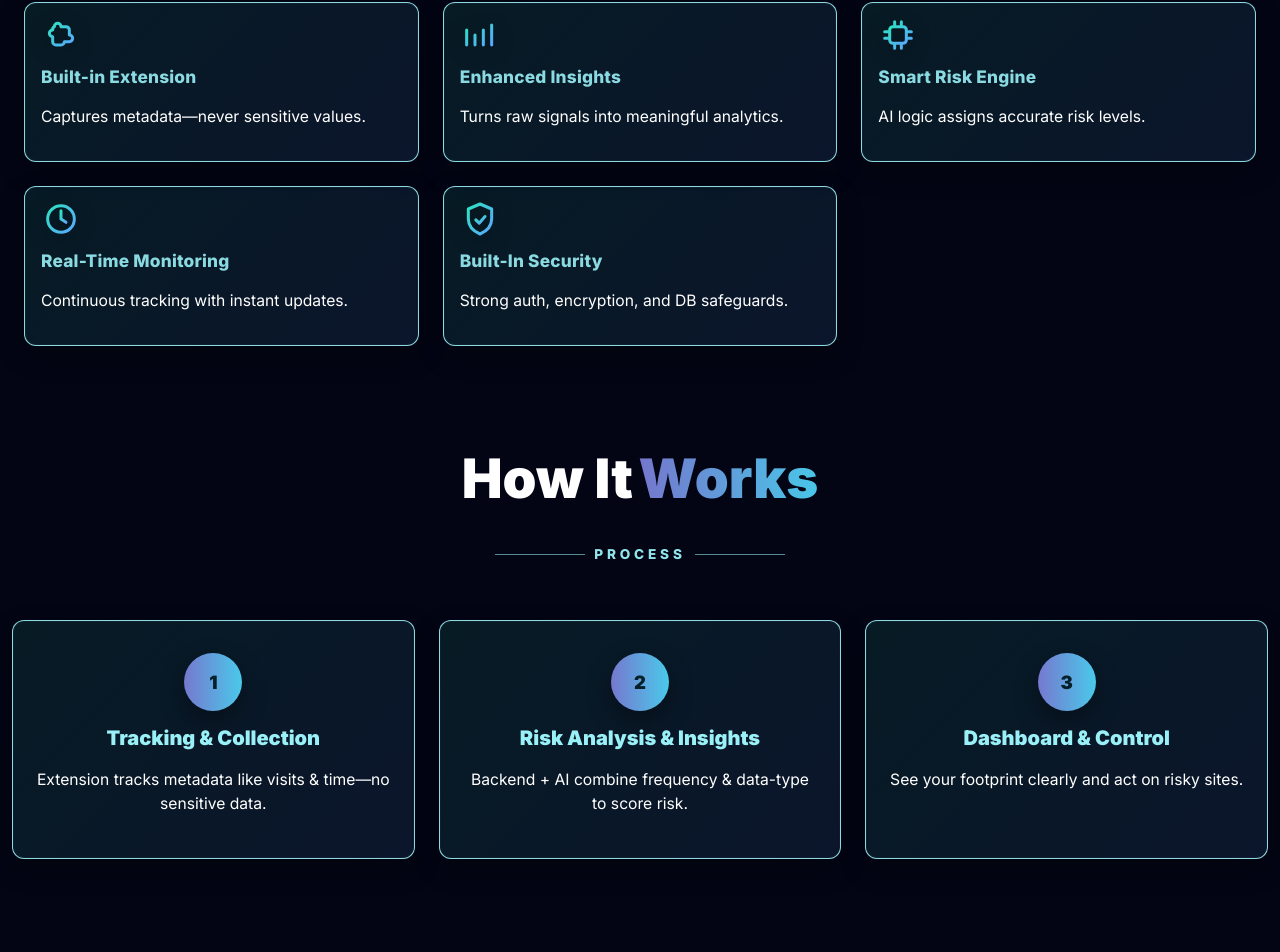
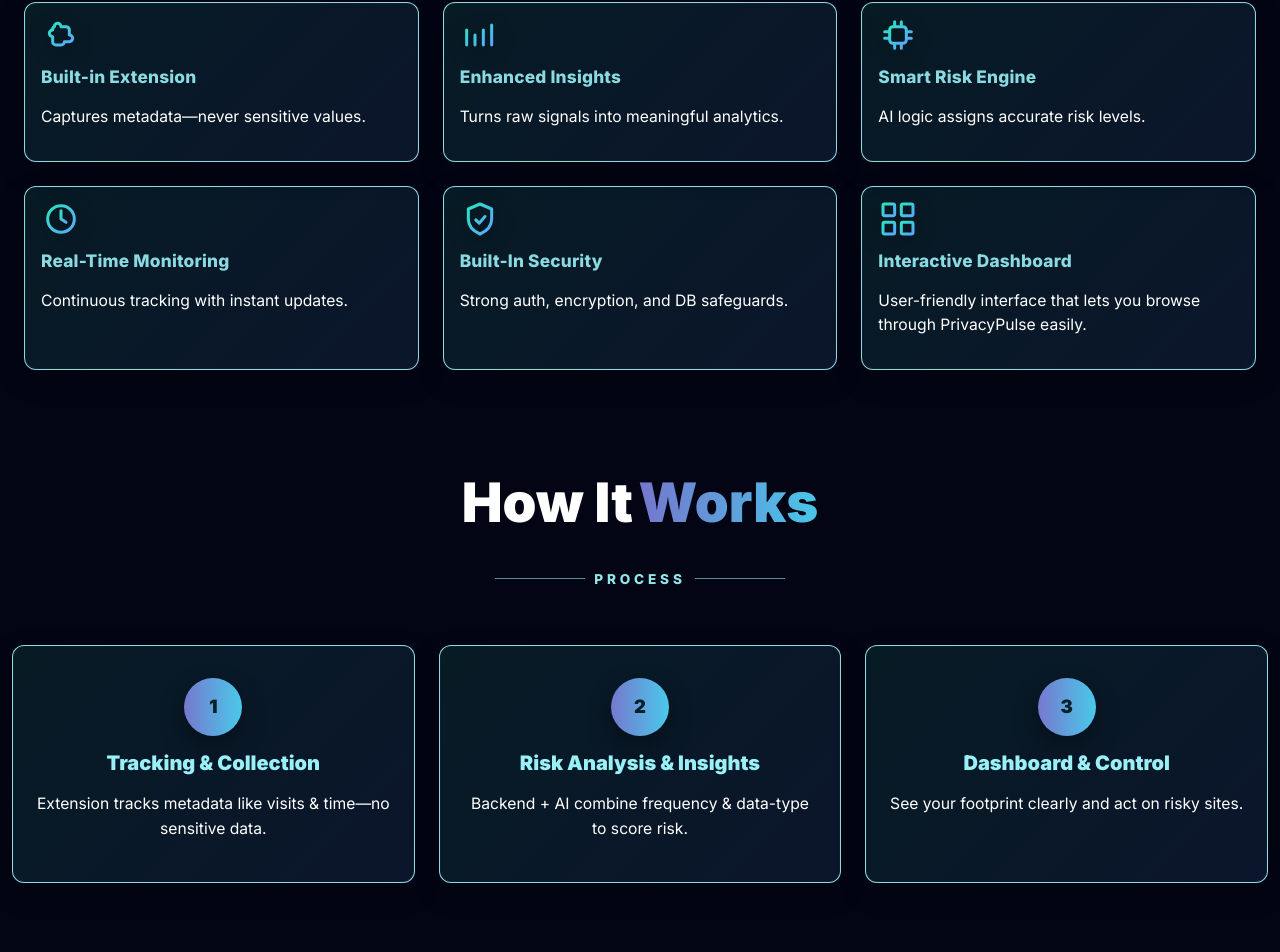
Before and after one commit to K-patel07/PDPD, a React (Vite) app in the folder privacy_frontend/privacy-frontend/: page / in a window 1280 px wide. Shown: the part 1161-2113 px from the top of the page. Built offline with nearby package versions, Linux system fonts and the light colour scheme.

Commit message:
Your message here

```diff
--- a/privacy_frontend/privacy-frontend/src/components/GlobalSearch.jsx
+++ b/privacy_frontend/privacy-frontend/src/components/GlobalSearch.jsx
@@ -170,8 +170,9 @@ export default function GlobalSearch() {
         />
         <button
           className="icon-btn"
-          aria-label="Search"
+          aria-label="Search info"
           onClick={handleSearch}
+          title="Search websites"
         />
       </label>
 
--- a/privacy_frontend/privacy-frontend/src/pages/Landing.jsx
+++ b/privacy_frontend/privacy-frontend/src/pages/Landing.jsx
@@ -68,6 +68,16 @@ const IconSecurity = () => (
       stroke="url(#g-sec)" strokeWidth="1.8" strokeLinejoin="round"
     />
     <path d="M9.5 12.5l2 2 3.5-4" stroke="url(#g-sec)" strokeWidth="1.8" strokeLinecap="round" strokeLinejoin="round" />
+  </svg>
+);
+
+const IconDashboard = () => (
+  <svg className="kf-icon" viewBox="0 0 24 24" fill="none">
+    <KfGrad id="g-dash" />
+    <rect x="3" y="3" width="7" height="7" rx="1" stroke="url(#g-dash)" strokeWidth="1.8" />
+    <rect x="14" y="3" width="7" height="7" rx="1" stroke="url(#g-dash)" strokeWidth="1.8" />
+    <rect x="3" y="14" width="7" height="7" rx="1" stroke="url(#g-dash)" strokeWidth="1.8" />
+    <rect x="14" y="14" width="7" height="7" rx="1" stroke="url(#g-dash)" strokeWidth="1.8" />
   </svg>
 );
 
@@ -291,6 +301,7 @@ export default function LandingPage() {
           <article className="kf-card"><IconEngine /><h3 className="kf-card-title">Smart Risk Engine</h3><p className="kf-text">AI logic assigns accurate risk levels.</p></article>
           <article className="kf-card"><IconRealtime /><h3 className="kf-card-title">Real-Time Monitoring</h3><p className="kf-text">Continuous tracking with instant updates.</p></article>
           <article className="kf-card"><IconSecurity /><h3 className="kf-card-title">Built-In Security</h3><p className="kf-text">Strong auth, encryption, and DB safeguards.</p></article>
+          <article className="kf-card"><IconDashboard /><h3 className="kf-card-title">Interactive Dashboard</h3><p className="kf-text">User-friendly interface that lets you browse through PrivacyPulse easily.</p></article>
         </div>
       </section>
 
--- a/privacy_frontend/privacy-frontend/src/pages/category.jsx
+++ b/privacy_frontend/privacy-frontend/src/pages/category.jsx
@@ -11,6 +11,7 @@ import CenterTitle from "../components/category/CenterTitle.jsx";
 import ProvidedDataCard from "../components/category/ProvidedDataCard.jsx";
 import RiskCard from "../components/category/RiskCard.jsx";
 import ThemeToggle from "../components/ThemeToggle";
+import EmptyState from "../components/EmptyState";
 
 import {
   fetchProvidedDataForSite,
@@ -324,7 +325,7 @@ export default function Category() {
               </div>
             </>
           ) : (
-            <div className="center-page" />
+            <EmptyState categoryName={categoryName} />
           )}
         </section>
       </main>
--- a/privacy_frontend/privacy-frontend/src/styles/EmptyState.css
+++ b/privacy_frontend/privacy-frontend/src/styles/EmptyState.css
@@ -8,6 +8,15 @@
   padding: 40px 20px;
   grid-column: 1 / -1;
   grid-row: 1 / -1;
+}
+
+/* Category page specific empty state */
+.cat-layout .empty-state-container {
+  grid-column: 2 / 4;
+  grid-row: 1 / -1;
+  min-height: 500px;
+  position: relative;
+  z-index: 1;
 }
 
 .empty-state-content {
--- a/privacy_frontend/privacy-frontend/src/styles/GlobalSearch.css
+++ b/privacy_frontend/privacy-frontend/src/styles/GlobalSearch.css
@@ -52,7 +52,7 @@
 }
 
 .global-search-container .search .icon-btn::after {
-  content: "🔍";
+  content: "ℹ️";
   font-size: 14px;
 }
 
--- a/privacy_frontend/privacy-frontend/src/styles/categoryCarosel.css
+++ b/privacy_frontend/privacy-frontend/src/styles/categoryCarosel.css
@@ -414,6 +414,14 @@ header#top {
   filter: brightness(0) !important;
 }
 
+/* Category label colors for light/dark mode */
+.theme-light .category-scroll .category .category-label {
+  color: white !important;
+}
+.theme-dark .category-scroll .category .category-label {
+  color: black !important;
+}
+
 :root{
   /* distance between chips */
   --cat-chip-gap: 12px;
```
